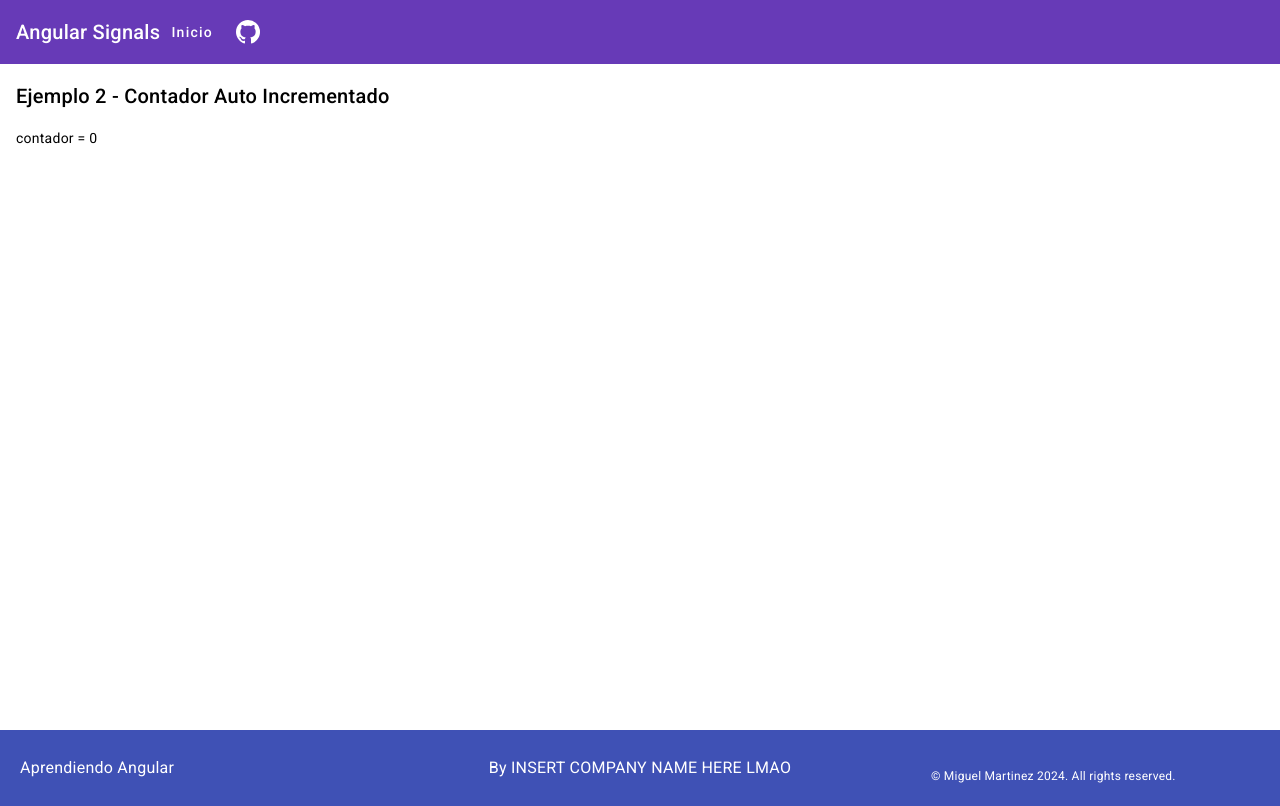
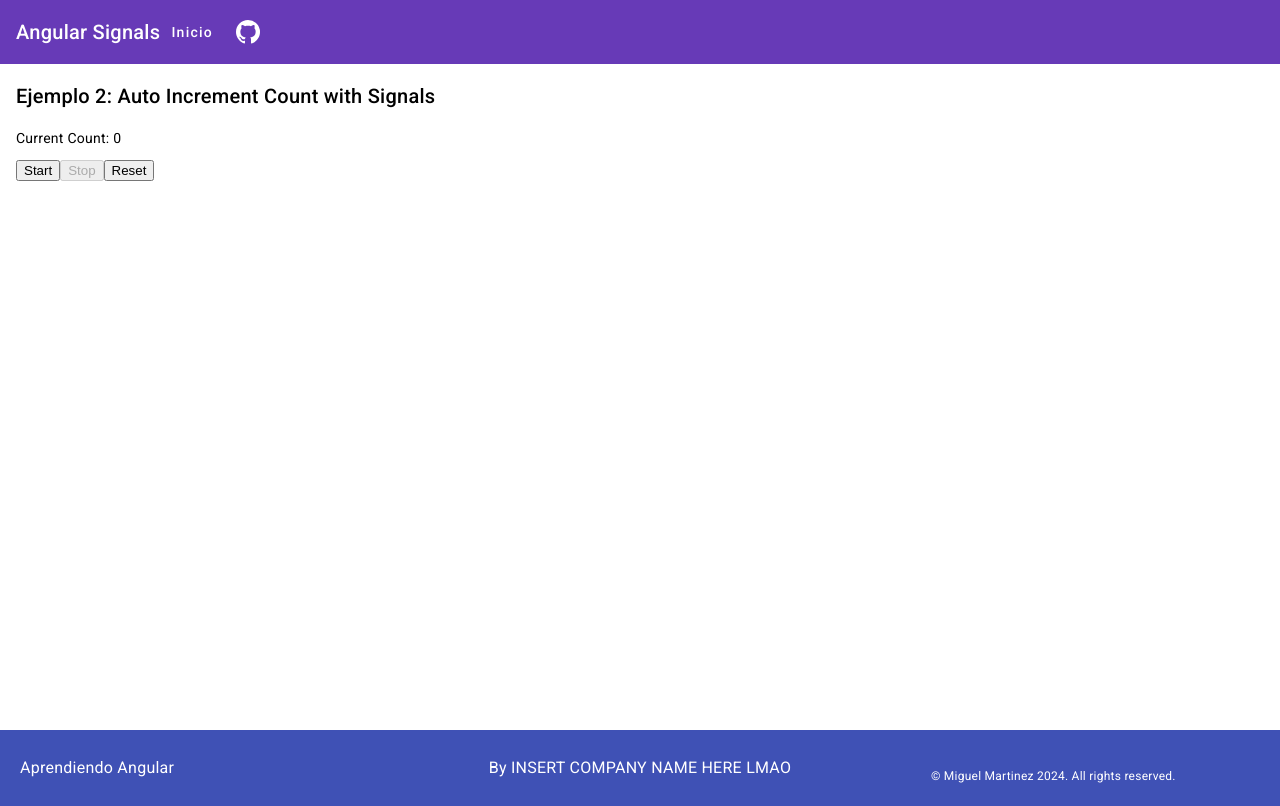
Before and after one commit to KrankVegan/Signals-master, an Angular app: page /signal-ejemplo2 in a window 1280 px wide. Built offline with nearby package versions, Linux system fonts and the light colour scheme.

Commit message:
fixed ejemplo 2, plus added ejemplo 6 and 7 where a simple shopping cart and writable signals are being displayed

```diff
--- a/src/app/signal/signal-ejemplo2/signal-ejemplo2.component.html
+++ b/src/app/signal/signal-ejemplo2/signal-ejemplo2.component.html
@@ -1,5 +1,7 @@
-<h2>Ejemplo 2 - Contador Auto Incrementado</h2>
-
-<span>
-     contador = {{ contador() }}
-</span>
+<div class="signal-ejemplo2-container">
+  <h2>Ejemplo 2: Auto Increment Count with Signals</h2>
+  <p>Current Count: {{ count() }}</p>
+  <button (click)="startAutoIncrement()" [disabled]="isRunning()">Start</button>
+  <button (click)="stopAutoIncrement()" [disabled]="!isRunning()">Stop</button>
+  <button (click)="resetCount()">Reset</button>
+</div>
--- a/src/app/signal/signal-ejemplo2/signal-ejemplo2.component.ts
+++ b/src/app/signal/signal-ejemplo2/signal-ejemplo2.component.ts
@@ -1,19 +1,38 @@
+import { Component, signal, computed } from '@angular/core';
 import { CommonModule } from '@angular/common';
-import { ChangeDetectionStrategy, Component, signal } from '@angular/core';
 
 @Component({
   selector: 'app-signal-ejemplo2',
   standalone: true,
-  imports: [CommonModule, ],
+  imports: [CommonModule],
   templateUrl: './signal-ejemplo2.component.html',
-  styleUrl: './signal-ejemplo2.component.scss',
-  changeDetection: ChangeDetectionStrategy.OnPush,
+  styleUrls: ['./signal-ejemplo2.component.scss']
 })
 export default class SignalEjemplo2Component {
-  contador = signal(0)
-  /*
-  constructor() {
-    setInterval( () => this.contador.set(this.contador() + 1 ), 1000);
+  count = signal(0);
+  isRunning = signal(false);
+
+  incrementedCount = computed(() => this.count() + 1);
+
+  startAutoIncrement() {
+    if (!this.isRunning()) {
+      this.isRunning.set(true);
+      this.incrementLoop();
+    }
   }
-    */
+
+  stopAutoIncrement() {
+    this.isRunning.set(false);
+  }
+
+  resetCount() {
+    this.count.set(0);
+  }
+
+  private incrementLoop() {
+    if (this.isRunning()) {
+      this.count.update(val => val + 1);
+      setTimeout(() => this.incrementLoop(), 1000);
+    }
+  }
 }
--- a/src/app/signal/signal-ejemplo6/signal-ejemplo6.component.html
+++ b/src/app/signal/signal-ejemplo6/signal-ejemplo6.component.html
@@ -1,2 +1,5 @@
-<h2>Example 6 - observable to a signal</h2>
+<h2>Example 7 - observable to a signal</h2>
+
+<p>Counter - {{ counter() }}</p>
+<p>Counter with intial value - {{ counterConValorInicial() }}</p>
 <p>Counter to up 5 - {{ counterUpTo5() }}</p>
--- a/src/app/signal/signal-ejemplo6/signal-ejemplo6.component.ts
+++ b/src/app/signal/signal-ejemplo6/signal-ejemplo6.component.ts
@@ -11,12 +11,10 @@ import {toSignal} from '@angular/core/rxjs-interop'
   changeDetection: ChangeDetectionStrategy.OnPush
 })
 export default class SignalEjemplo6Component {
- /* counter$ = interval(1000);
-  counter = toSignal(this.counter$);
-
-  counter2$ = interval(1000)
+  counter$ = interval(1000).pipe(take(10)); // Limitar a 10 emisiones
+  counter = toSignal(this.counter$)
+  counter2$ = interval(1000).pipe(take(10)); // Limitar a 10 emisiones;
   counterConValorInicial = toSignal(this.counter2$, {initialValue: 0})
-  */
-  counter3$ = interval(1000).pipe(take(6));
-  counterUpTo5 = toSignal(this.counter3$);
+  counter3$ = interval(1000).pipe(take(10)); // Limitar a 10 emisiones
+  counterUpTo5 = toSignal(this.counter3$)
 }
--- a/src/app/signal/signal-routings.ts
+++ b/src/app/signal/signal-routings.ts
@@ -42,7 +42,12 @@ const ROUTES:Route[] = [
                 path: 'signal-ejemplo6',
                 loadComponent: () =>
                     import('./signal-ejemplo6/signal-ejemplo6.component')
-            }
+            },
+            {
+                path: 'signal-ejemplo7',
+                loadComponent: () =>
+                    import('./signal-ejemplo7/signal-ejemplo7.component')
+            },
         ]
     }
 ]
```
